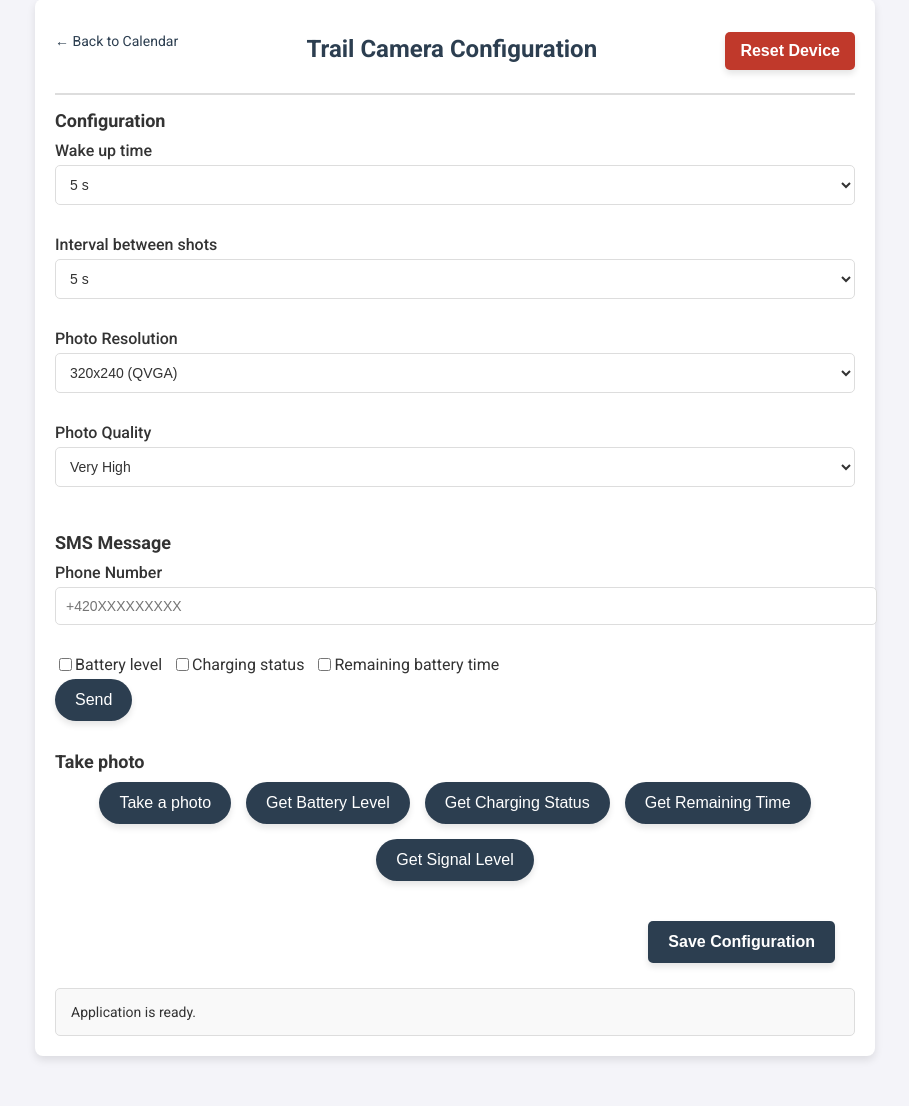
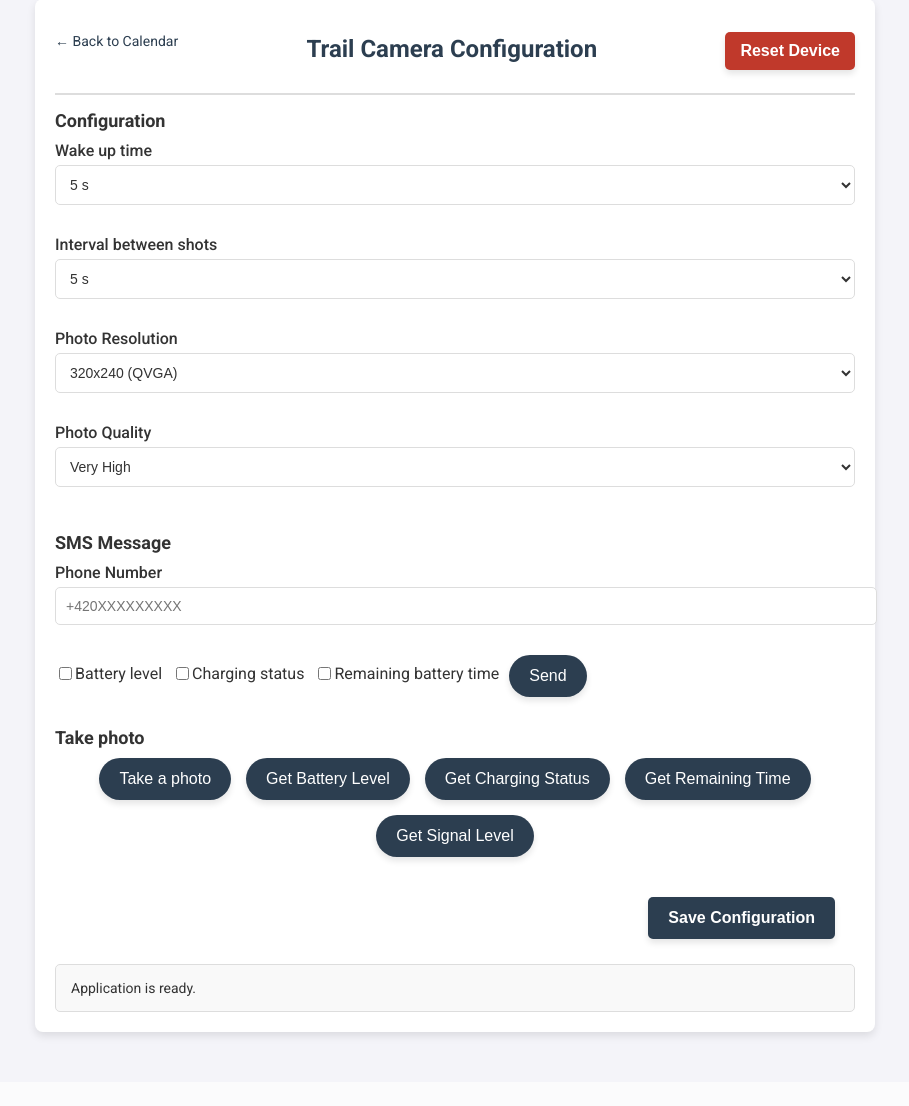
Before and after one commit to xskoum01/PhotoTrack, a Flask app: page /configuration in a window 1280 px wide. Shown: the part 51-1157 px from the top of the page, without its empty margins (185-1094 px from the left). After the commit the page ends 1090 px from the top, so only its background shows below. Run offline with Flask 3, Linux system fonts and the light colour scheme; a user stored in the database is signed in.

Commit message:
Merge remote-tracking branch 'origin/main'

```diff
--- a/templates/configuration.html
+++ b/templates/configuration.html
@@ -256,8 +256,6 @@
                 <label><input type="checkbox" id="battery-checkbox"> Battery level</label>
                 <label><input type="checkbox" id="charging-checkbox"> Charging status</label>
                 <label><input type="checkbox" id="remaining-time-checkbox"> Remaining battery time</label>
-            </div>
-            <div class="group">
                 <button id="send-sms-btn">Send</button>
             </div>
         </div>
```
